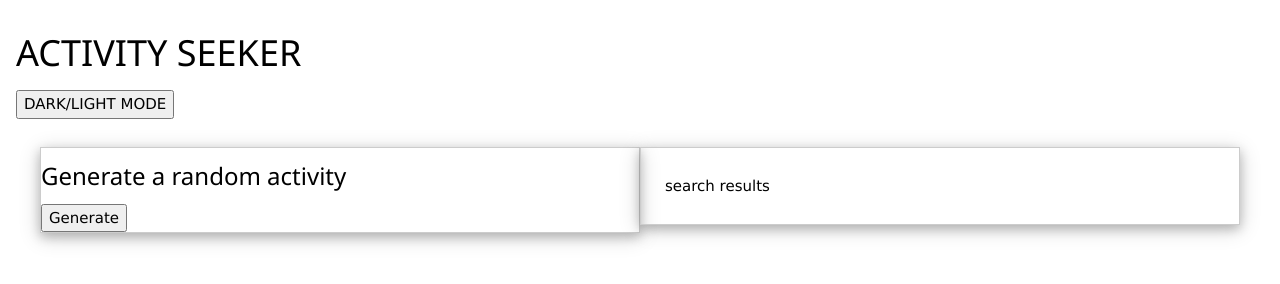
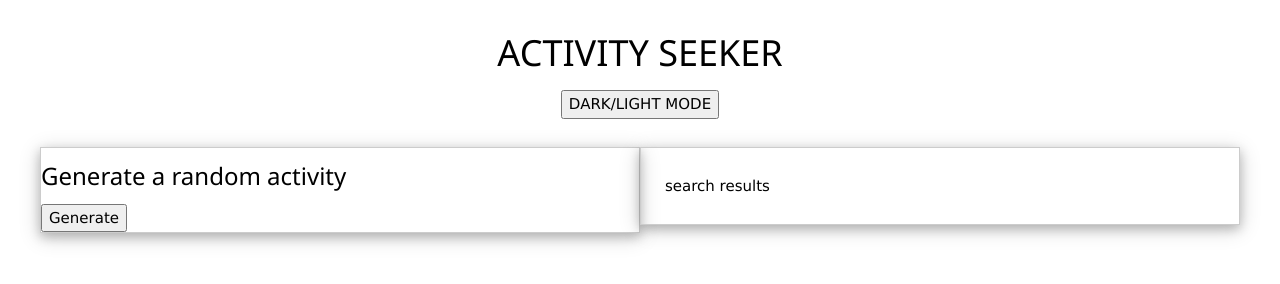
Before and after one commit to crisperi/ACTIVITY-SEEKER, a plain HTML site: page index.html in a window 1280 px wide. Drawn offline with nearby package versions, Linux system fonts and the light colour scheme.

Commit message:
added the header to the centre

```diff
--- a/index.html
+++ b/index.html
@@ -8,7 +8,7 @@
     <link rel="stylesheet" href="https://www.w3schools.com/w3css/4/w3.css" />
   </head>
   <body id="body" class=".w3-container w3-padding-16 w3-cursive">
-    <header id="header" class="w3-container">
+    <header id="header" class="w3-container w3-center">
       <h1>ACTIVITY SEEKER</h1>
       <button w3-btn onclick="toggleDarkMode()">DARK/LIGHT MODE</button>
     </header>
```
